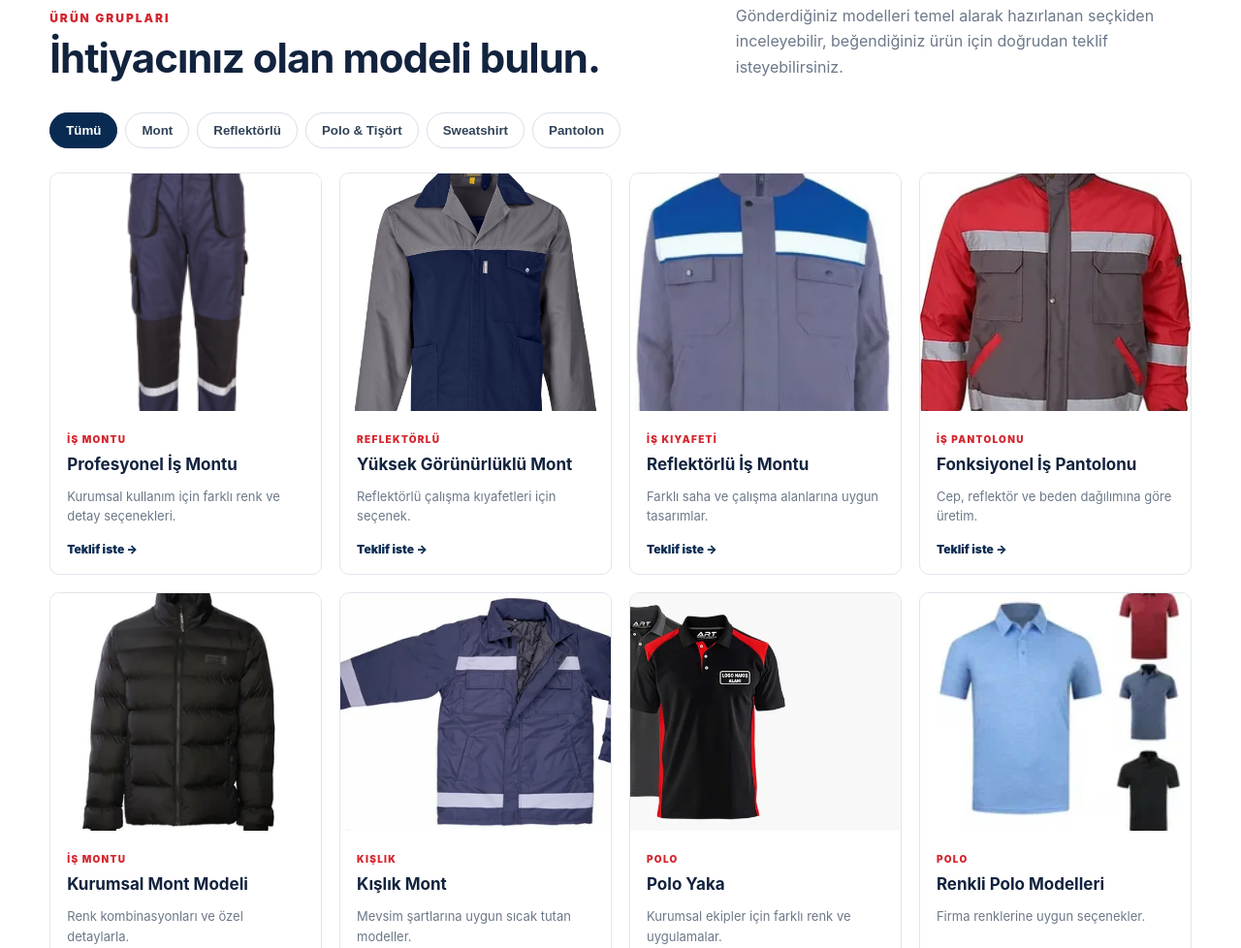
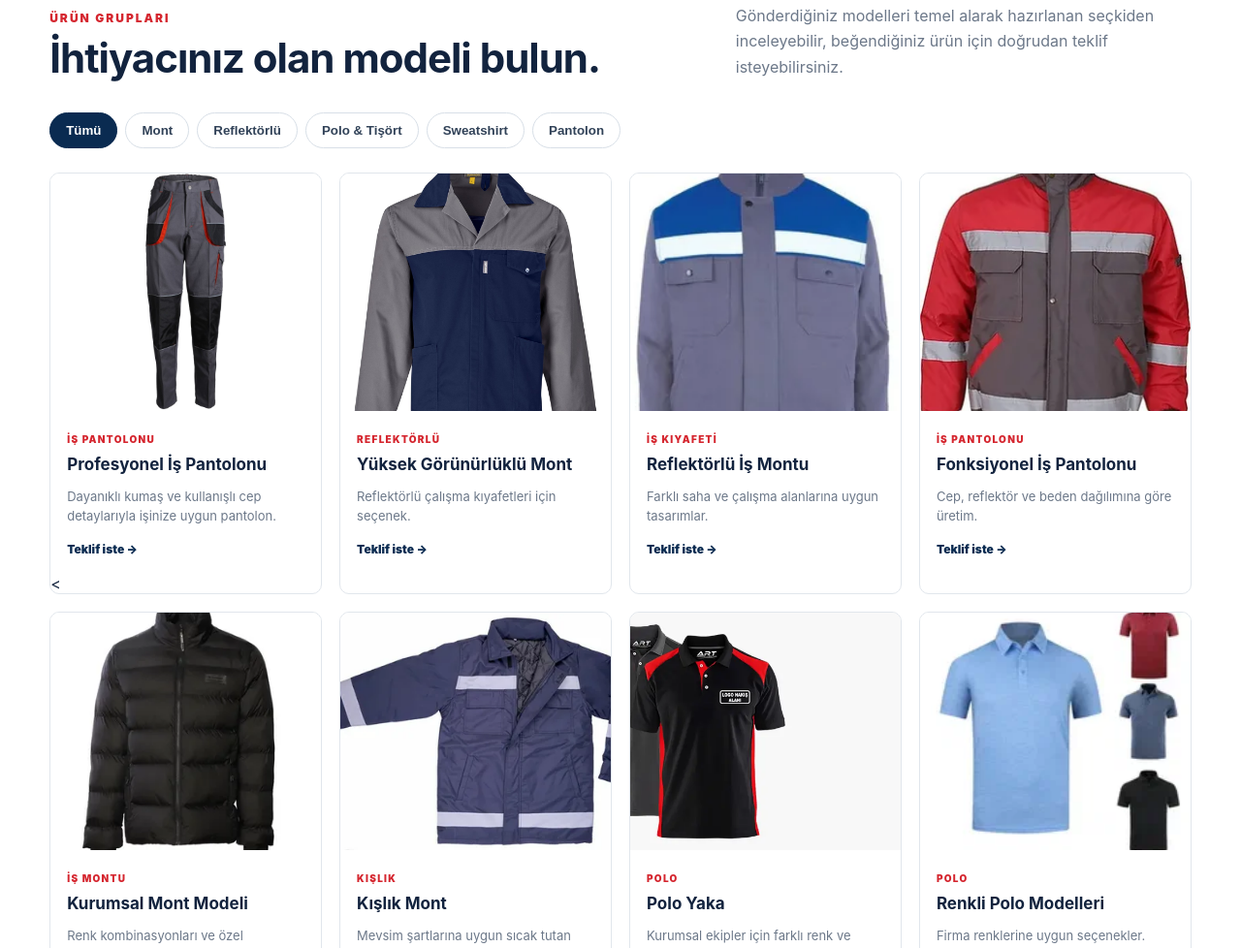
Before and after one commit to murat345561/murat-tekstil-promosyon, a plain HTML site: page index.html in a window 1280 px wide. Shown: the part 870-1848 px from the top of the page at 97% size. Drawn offline with Linux system fonts and the light colour scheme.

Commit message:
Update index.html

```diff
--- a/index.html
+++ b/index.html
@@ -90,7 +90,17 @@
       <button class="filter" data-filter="pantolon">Pantolon</button>
     </div>
     <div class="product-grid">
-      <article class="product" data-cat="pantolon"><div class="product-img"><img src="/310-is-pantolon-maritime-maritime-pantolon-on - Kopya - Kopya - Kopya.png" alt="Mavi iş montu"></div><div class="product-body"><span>İŞ MONTU</span><h3>Profesyonel İş Montu</h3><p>Kurumsal kullanım için farklı renk ve detay seçenekleri.</p><a href="#iletisim" class="product-link">Teklif iste →</a></div></article>
+    <article class="product" data-cat="pantolon">
+  <div class="product-img">
+    <img src="0 PANTOLON.jpg" alt="İş Pantolonu">
+  </div>
+  <div class="product-body">
+    <span>İŞ PANTOLONU</span>
+    <h3>Profesyonel İş Pantolonu</h3>
+    <p>Dayanıklı kumaş ve kullanışlı cep detaylarıyla işinize uygun pantolon.</p>
+    <a href="#iletisim" class="product-link">Teklif iste →</a>
+  </div>
+<</article>
       <article class="product" data-cat="reflektör"><div class="product-img"><img src="assets/mont-4.jpg" alt="Sarı reflektörlü iş montu"></div><div class="product-body"><span>REFLEKTÖRLÜ</span><h3>Yüksek Görünürlüklü Mont</h3><p>Reflektörlü çalışma kıyafetleri için seçenek.</p><a href="#iletisim" class="product-link">Teklif iste →</a></div></article>
       <article class="product" data-cat="reflektör"><div class="product-img"><img src="assets/mont-8.webp" alt="Reflektörlü iş kıyafeti"></div><div class="product-body"><span>İŞ KIYAFETİ</span><h3>Reflektörlü İş Montu</h3><p>Farklı saha ve çalışma alanlarına uygun tasarımlar.</p><a href="#iletisim" class="product-link">Teklif iste →</a></div></article>
       <article class="product" data-cat="pantolon"><div class="product-img"><img src="assets/mont-6.webp" alt="İş pantolonu"></div><div class="product-body"><span>İŞ PANTOLONU</span><h3>Fonksiyonel İş Pantolonu</h3><p>Cep, reflektör ve beden dağılımına göre üretim.</p><a href="#iletisim" class="product-link">Teklif iste →</a></div></article>
```
